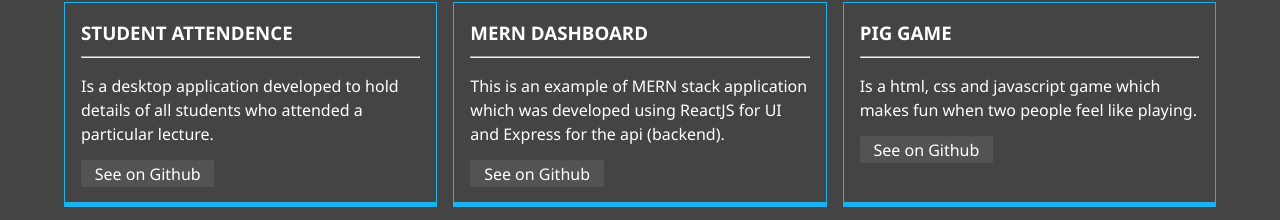
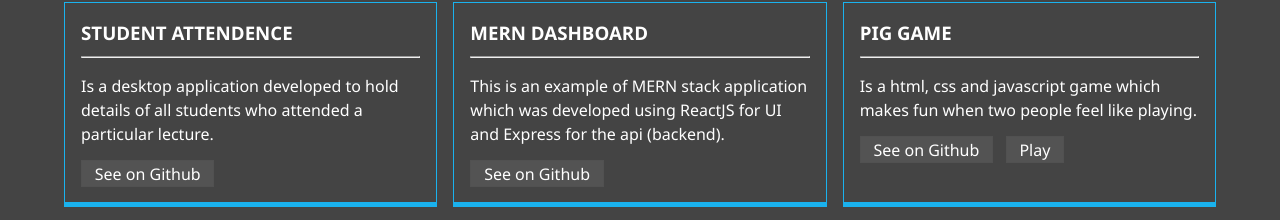
Before and after one commit to desirekaleba/my_portfolio, a website: page dist/my_work.html in a window 1280 px wide. Shown: the part 548-768 px from the top of the page. Drawn offline with Linux system fonts and the light colour scheme.

Commit message:
play button implemented on pig's game under my_work.html

```diff
--- a/dist/my_work.html
+++ b/dist/my_work.html
@@ -120,6 +120,7 @@
                     people feel like playing.
                 </p>
                 <a target="_blank" href="https://github.com/desirekaleba/pig_game">See on Github</a>
+                &nbsp;&nbsp;<a target="_blank" href="https://desirekaleba.github.io/pig_game" class="btn-play">Play</a>
             </div>
             <div class="work">
                 <h3 class="title">DeskaLauncher</h3>
```
